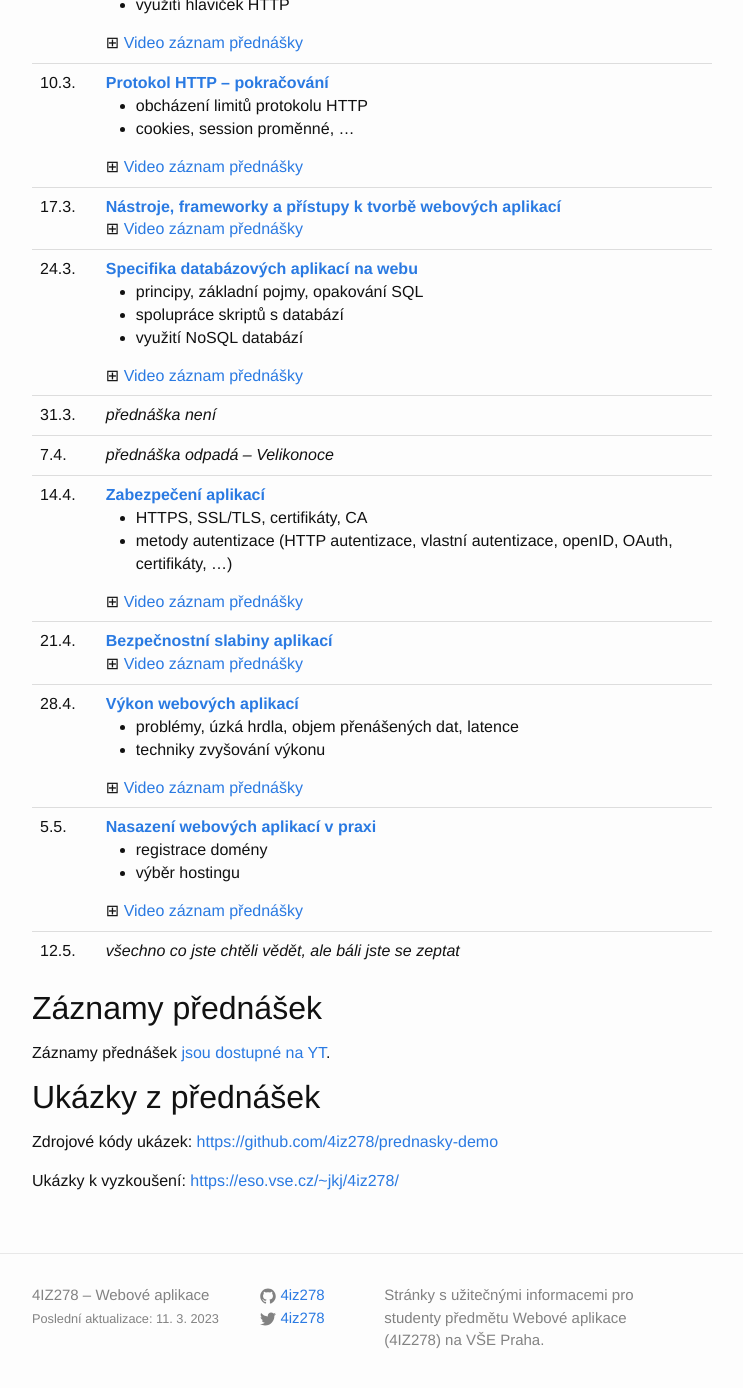
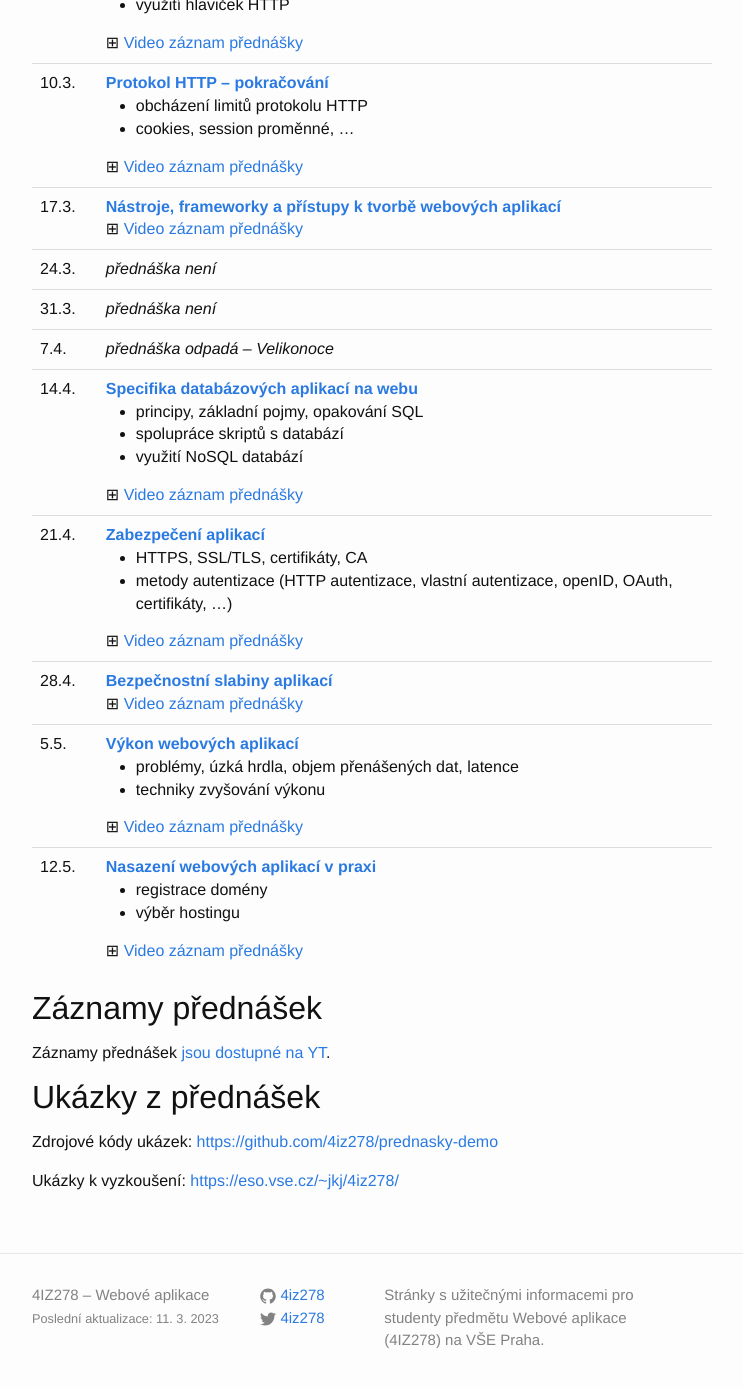
Before and after one commit to 4iz278/4iz278.github.io, a Jekyll site: the page built from prednasky/index.html, in a window 1280 px wide and 1400 px high, scrolled down 610 px. Shown: the top 1388 px of the window, without its empty margins (268-1011 px from the left). Built offline with Jekyll 4.4.1, drawn with Linux system fonts in a browser that asks for light colours; nearby versions of some CDN libraries; some of the changed lines change nothing that is shown.

Commit message:
Aktualizace programu přednášek

```diff
--- a/prednasky/index.html
+++ b/prednasky/index.html
@@ -91,6 +91,18 @@ emailem.</p>
     </tr>
     <tr>
       <td>24.3.</td>
+      <td><em>přednáška není</em></td>
+    </tr>
+    <tr>
+      <td>31.3.</td>
+      <td><em>přednáška není</em></td>
+    </tr>
+    <tr>
+      <td>7.4.</td>
+      <td><em>přednáška odpadá &ndash; Velikonoce</em></td>
+    </tr>
+    <tr>
+      <td>14.4.</td>
       <td><strong><a href="http://www.kosek.cz/vyuka/4iz278/prednasky/databaze/">Specifika databázových aplikací na webu</a></strong>
         <ul>
           <li>principy, základní pojmy, opakování SQL </li>
@@ -104,15 +116,7 @@ emailem.</p>
       </td>
     </tr>
     <tr>
-      <td>31.3.</td>
-      <td><em>přednáška není</em></td>
-    </tr>
-    <tr>
-      <td>7.4.</td>
-      <td><em>přednáška odpadá &ndash; Velikonoce</em></td>
-    </tr>
-    <tr>
-      <td>14.4.</td>
+      <td>21.4.</td>
       <td><strong><a href="http://www.kosek.cz/vyuka/4iz278/prednasky/bezpecnost/">Zabezpečení aplikací</a></strong>
         <ul>
           <li>HTTPS, SSL/TLS, certifikáty, CA </li>
@@ -125,7 +129,7 @@ emailem.</p>
       </td>
     </tr>
     <tr>
-      <td>21.4.</td>
+      <td>28.4.</td>
       <td><strong><a href="http://www.kosek.cz/vyuka/4iz278/prednasky/bezpecnost/">Bezpečnostní slabiny aplikací</a></strong>
         <details>
           <summary>Video záznam přednášky</summary>
@@ -134,7 +138,7 @@ emailem.</p>
       </td>
     </tr>
     <tr>
-      <td>28.4.</td>
+      <td>5.5.</td>
       <td><strong><a href="http://www.kosek.cz/vyuka/4iz278/prednasky/vykon/">Výkon webových aplikací</a></strong>
         <ul>
           <li>problémy, úzká hrdla, objem přenášených dat, latence </li>
@@ -147,7 +151,7 @@ emailem.</p>
       </td>
     </tr>
     <tr>
-      <td>5.5.</td>
+      <td>12.5.</td>
       <td><strong><a href="http://www.kosek.cz/vyuka/4iz278/prednasky/nasazeni/">Nasazení webových aplikací v praxi</a></strong>
         <ul>
           <li>registrace domény</li>
@@ -159,10 +163,12 @@ emailem.</p>
         </details>
       </td>
     </tr>
+    <!--
     <tr>
       <td>12.5.</td>
       <td><em>všechno co jste chtěli vědět, ale báli jste se zeptat</em></td>
     </tr>
+    -->
   </tbody>
 </table>
 
```
